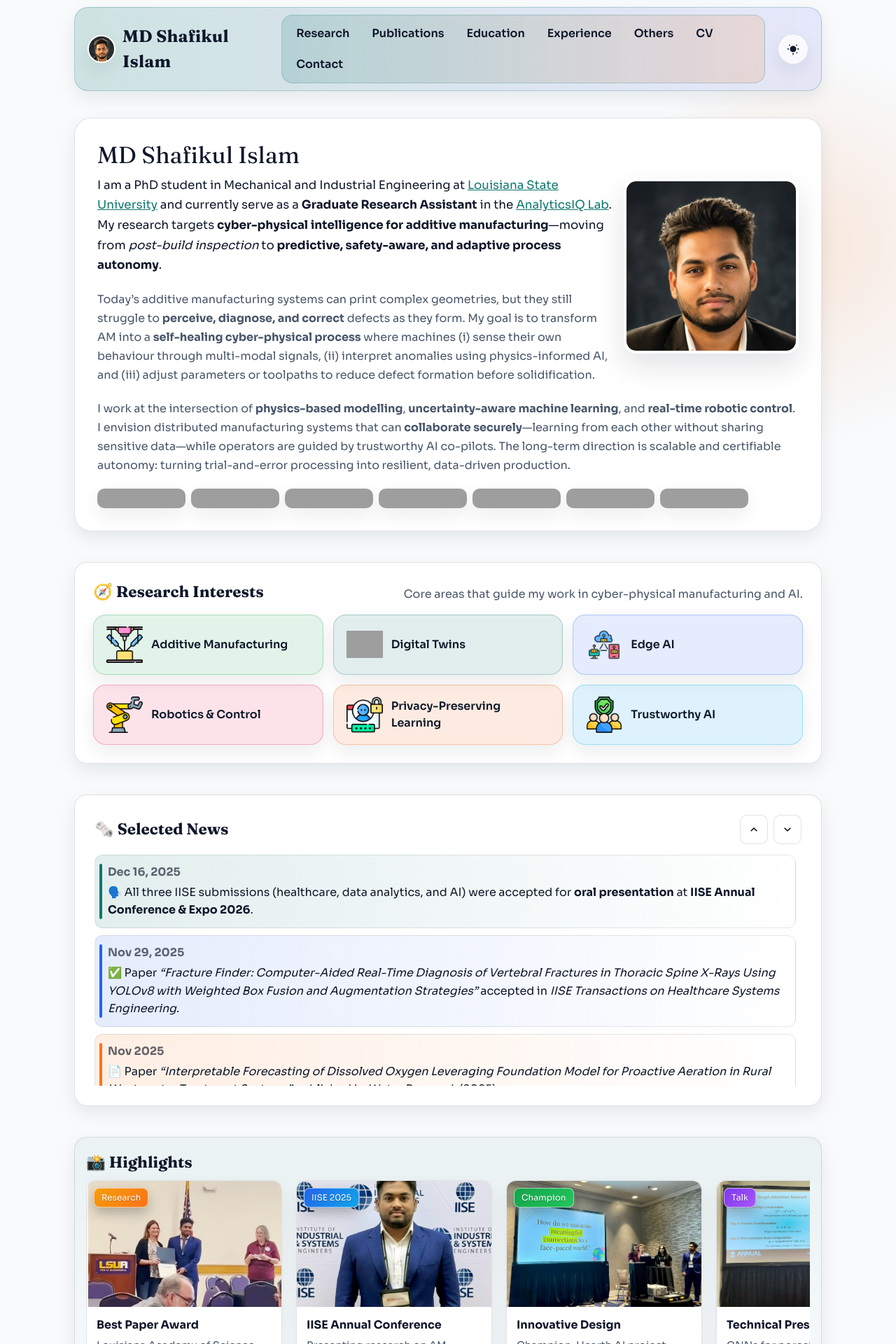
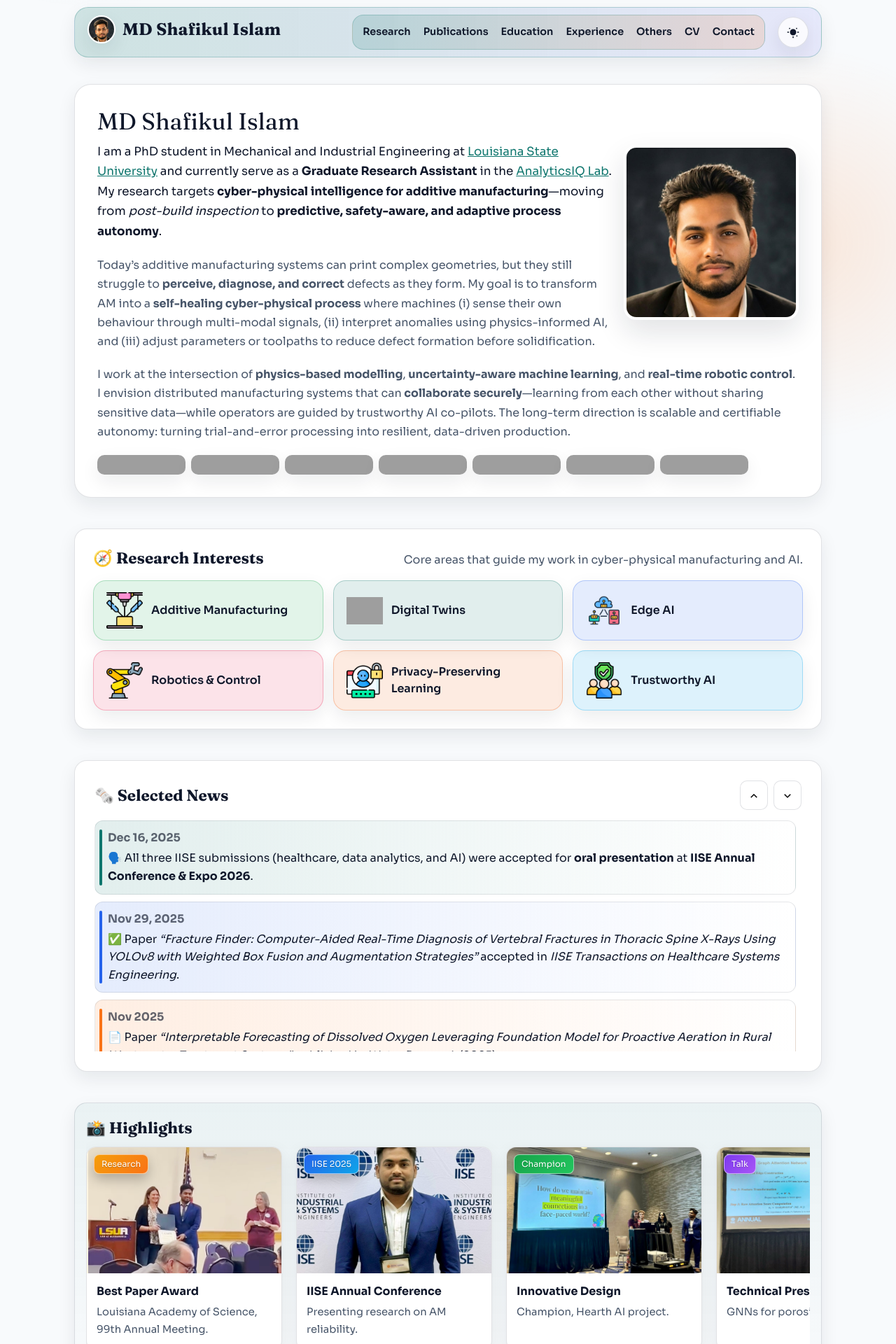
Before and after one commit to shafikul-islam/shafikul-islam.github.io, a Jekyll site: the page built from index.md, in a window 1280 px wide. Shown: the top 1920 px of the page at 70% size. Built offline with Jekyll 4.4.1, drawn with Linux system fonts in a browser that asks for light colours; grey boxes are pictures that could not be loaded.

Commit message:
Keep desktop navigation on a single line

```diff
--- a/assets/css/main.scss
+++ b/assets/css/main.scss
@@ -201,23 +201,45 @@ h3,
 
 .main-menu {
   margin-left: auto;
+  min-width: 0;
 }
 
 .main-menu>ul {
-  gap: 4px;
-  flex-wrap: wrap;
+  gap: 2px;
+  flex-wrap: nowrap;
+  white-space: nowrap;
+  overflow-x: auto;
+  overflow-y: hidden;
+  -ms-overflow-style: none;
+  scrollbar-width: none;
   padding: 6px;
   background: linear-gradient(90deg, rgba(15, 118, 110, 0.16), rgba(249, 115, 22, 0.14));
   border: 1px solid rgba(15, 118, 110, 0.22);
   border-radius: 16px;
 }
 
+.main-menu>ul::-webkit-scrollbar {
+  display: none;
+}
+
+.main-menu ul li {
+  flex: 0 0 auto;
+}
+
 .main-menu ul li a {
   font-weight: 600 !important;
-  padding: 8px 14px;
+  padding: 8px 10px;
+  font-size: 0.95rem;
   border-radius: 12px;
   transition: all 0.2s ease;
   color: var(--ink);
+}
+
+@media (max-width: 1300px) {
+  .main-menu ul li a {
+    padding: 7px 8px;
+    font-size: 0.9rem;
+  }
 }
 
 .main-menu ul li a:hover {
```
